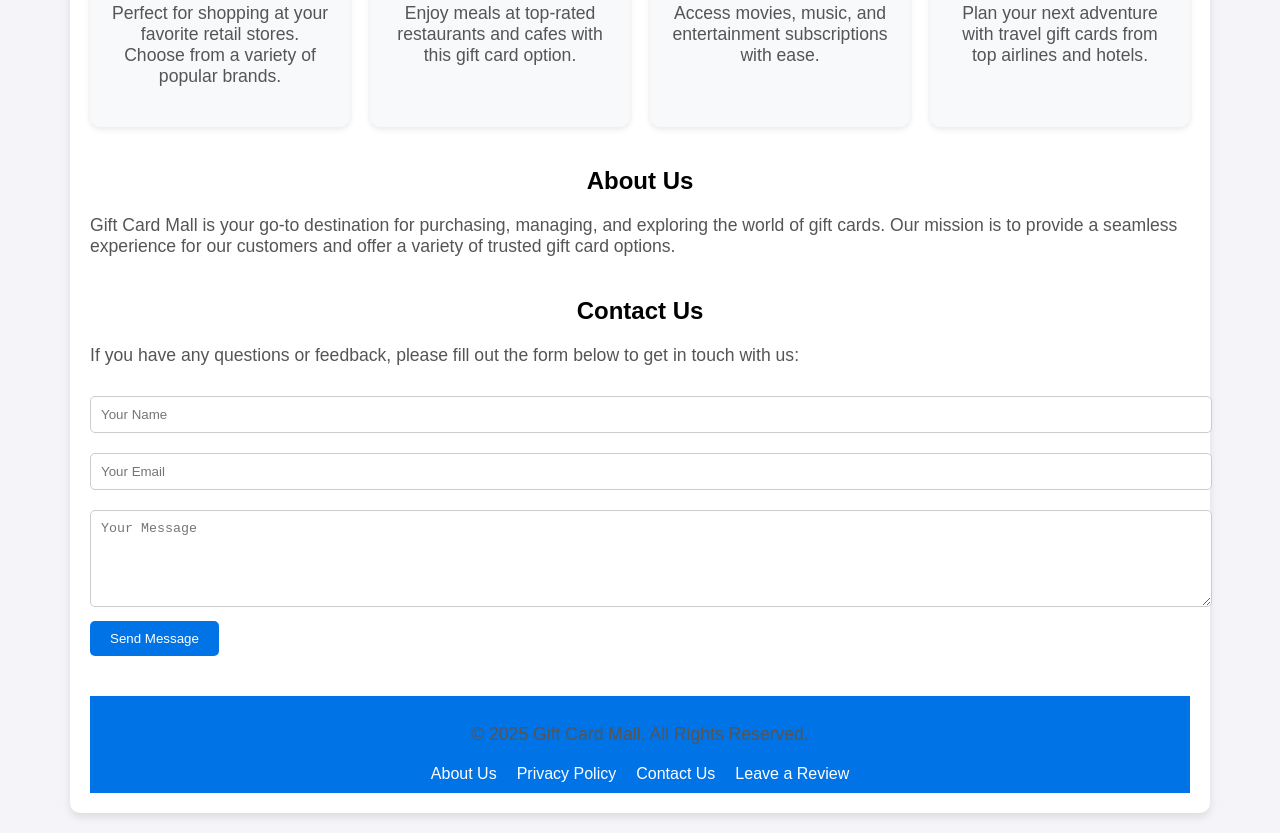
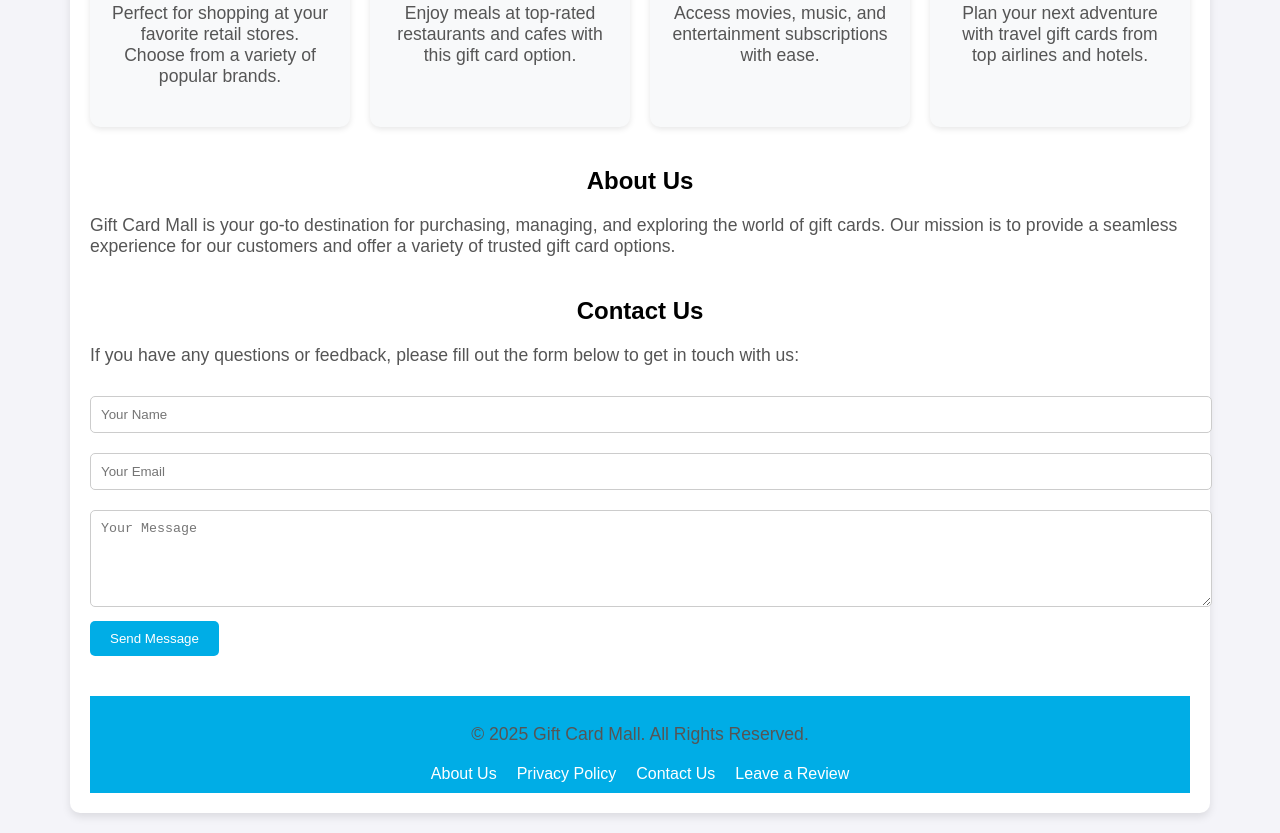
Before and after one commit to gcardmall/my, a plain HTML site: page index.html in a window 1280 px wide. Shown: the part 805-1638 px from the top of the page. Drawn offline with Linux system fonts and the light colour scheme.

Commit message:
Update index.html

```diff
--- a/index.html
+++ b/index.html
@@ -90,7 +90,7 @@
         footer {
             text-align: center;
             padding: 10px;
-            background-color: #0073e6;
+            background-color: #00ade6;
             color: white;
         }
 
@@ -122,7 +122,7 @@
 
         .contact-form button {
             padding: 10px 20px;
-            background-color: #0073e6;
+            background-color: #00ade6;
             color: white;
             border: none;
             border-radius: 5px;
```
